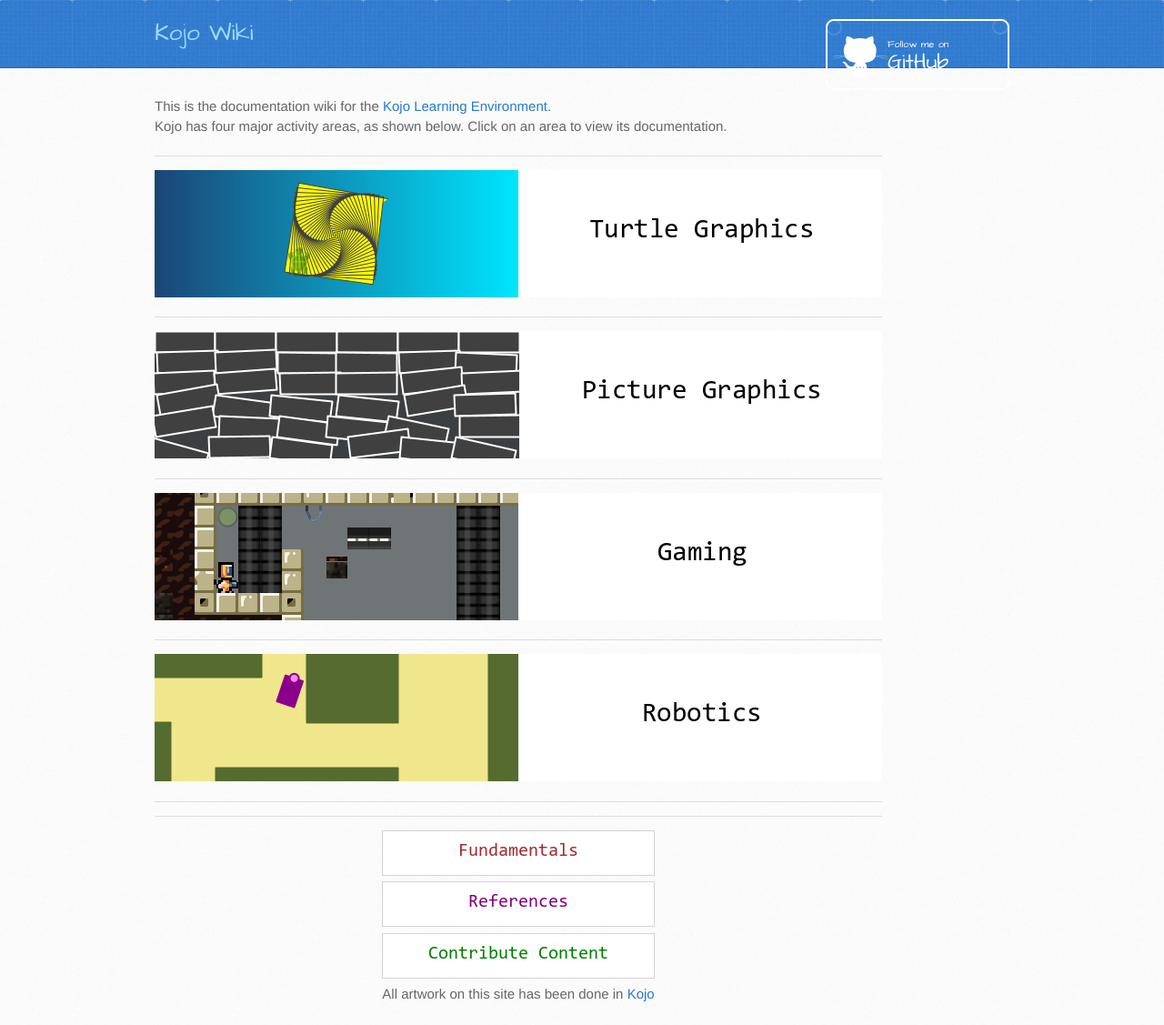
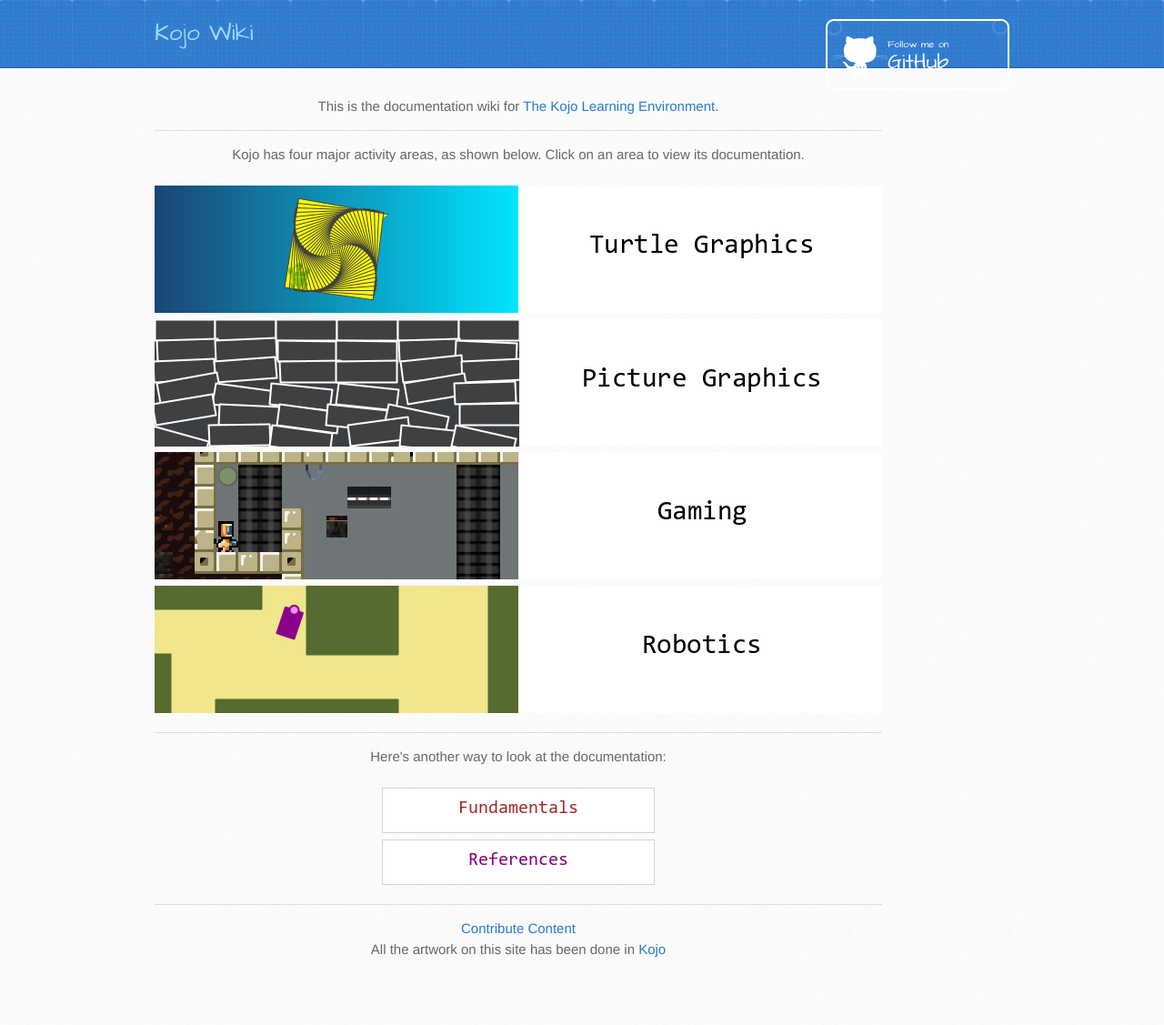
Before and after one commit to kojodoc/kojodoc.github.io, a Jekyll site: the page built from index.md, in a window 1280 px wide. Shown: the whole page at 91% size. Built offline with Jekyll 4.4.1, drawn with Linux system fonts in a browser that asks for light colours; the repository's description, which GitHub fills in, is left out; after the commit the page ends 1078 px from its top, so only the background shows below that.

Commit message:
Tweak home page.

```diff
--- a/index.md
+++ b/index.md
@@ -2,23 +2,21 @@
 layout: default
 title: "Happy Jekylling!"
 ---
-This is the documentation wiki for the [Kojo Learning Environment](http://www.kogics.net/kojo).
-Kojo has four major activity areas, as shown below. Click on an area to view its documentation.
 <div style="text-align:center">
+    This is the documentation wiki for <a href="http://www.kogics.net/kojo">The Kojo Learning Environment</a>.<br/>
     <hr/>
+    Kojo has four major activity areas, as shown below. Click on an area to view its documentation. <br/><br/>
     <a href="turtle-index.html"><img src="turtle-graphics.png"/></a>
-    <hr/>
     <a href="picture-index.html"><img src="picture-graphics.png"/></a>
-    <hr/>
     <a href="gaming-index.html"><img src="gaming.png"/></a>
-    <hr/>
     <a href="robotics-index.html"><img src="robotics.png"/></a>
-    <hr/>
 </div>
+<hr/>
 <div style="text-align:center">
-    <hr/>
+    Here's another way to look at the documentation: <br/><br/>
     <a href="fundamentals-index.html"><img src="fundamentals.png"/></a> <br/>
     <a href="references-index.html"><img src="references.png"/></a> <br/>
-    <a href="contribute.html"><img src="contribute.png"/></a> <br/>
-    All artwork on this site has been done in <a href="http://www.kogics.net/kojo">Kojo</a>
+    <hr/>
+    <a href="contribute.html">Contribute Content</a> <br/>
+    All the artwork on this site has been done in <a href="http://www.kogics.net/kojo">Kojo</a>
 </div>
```
